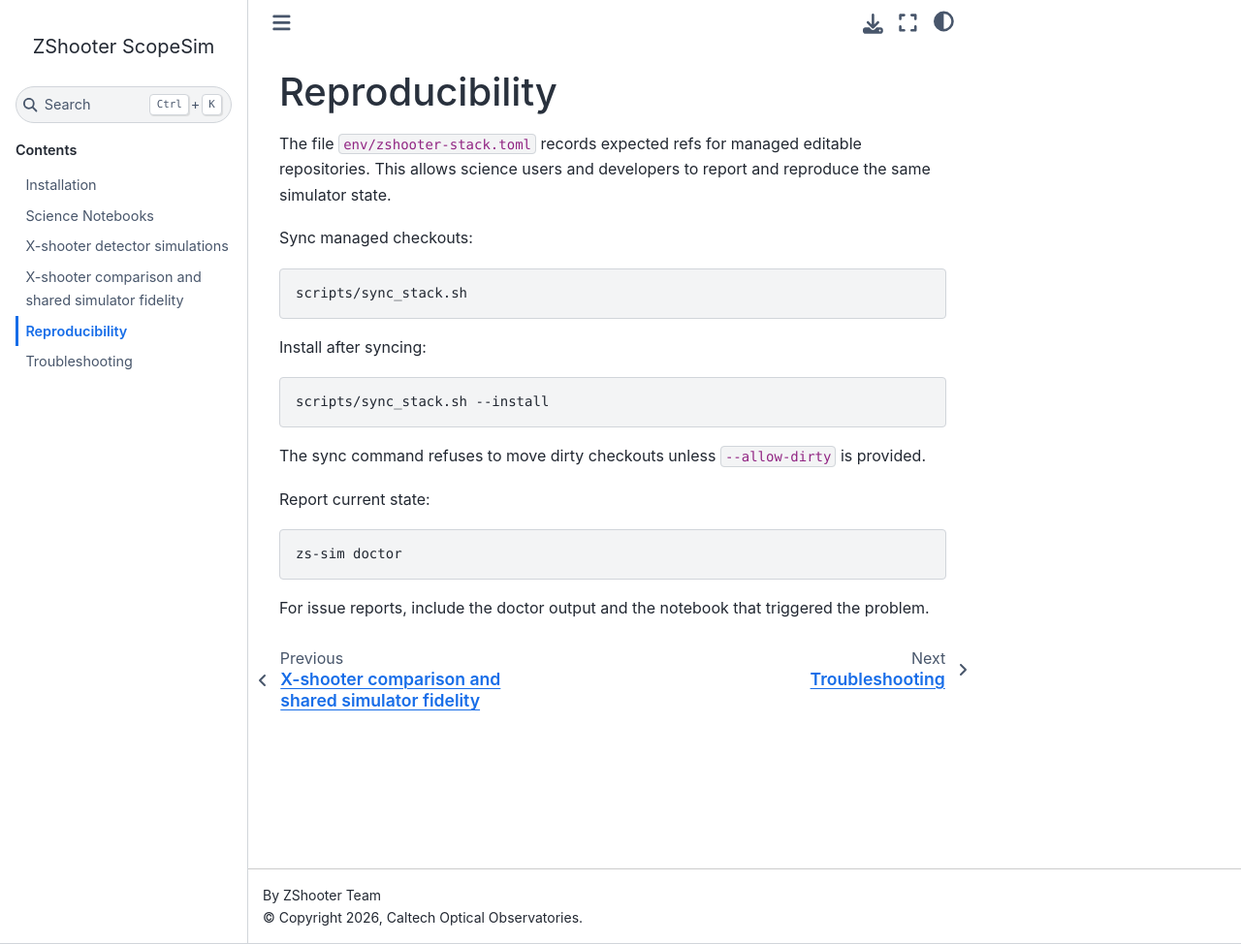
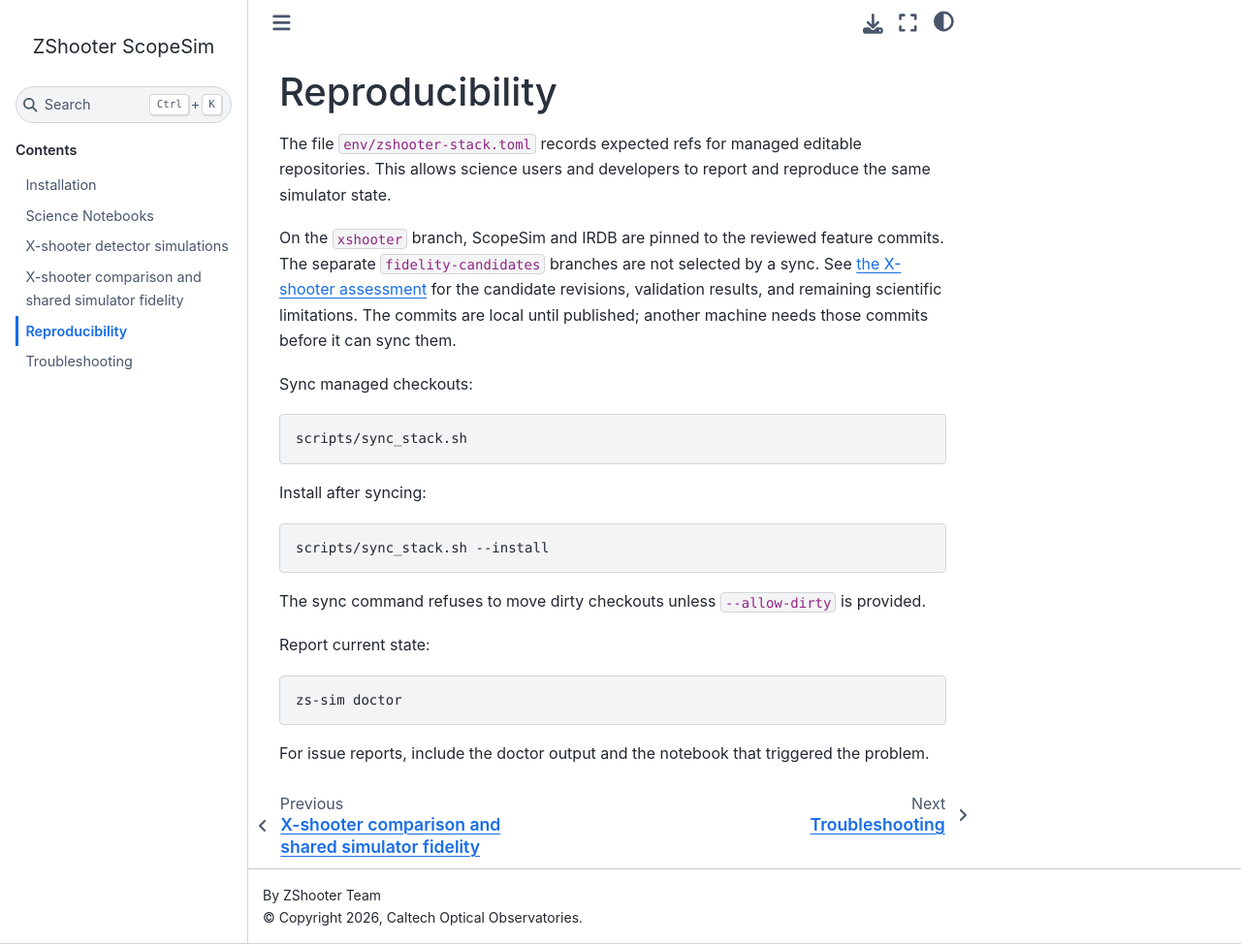
Before and after one commit to CaltechOpticalObservatories/zs-scopesim, a Sphinx documentation site: the page built from docs/reproducibility.md, in a window 1280 px wide and 974 px high. Shown: the whole window at 97% size. Built offline with Sphinx 7.4.7 and the Sphinx Book theme 1.1.4, drawn with Linux system fonts in a browser that asks for light colours.

Commit message:
Pin the reviewed X-shooter feature stack and document candidate separation

```diff
--- a/docs/reproducibility.md
+++ b/docs/reproducibility.md
@@ -3,6 +3,12 @@
 The file `env/zshooter-stack.toml` records expected refs for managed editable
 repositories. This allows science users and developers to report and reproduce
 the same simulator state.
+
+On the `xshooter` branch, ScopeSim and IRDB are pinned to the reviewed feature
+commits. The separate `fidelity-candidates` branches are not selected by a sync.
+See [the X-shooter assessment](xshooter-validation.md) for the candidate revisions,
+validation results, and remaining scientific limitations. The commits are local
+until published; another machine needs those commits before it can sync them.
 
 Sync managed checkouts:
 
```
Also changed, not shown: 1 other file.
